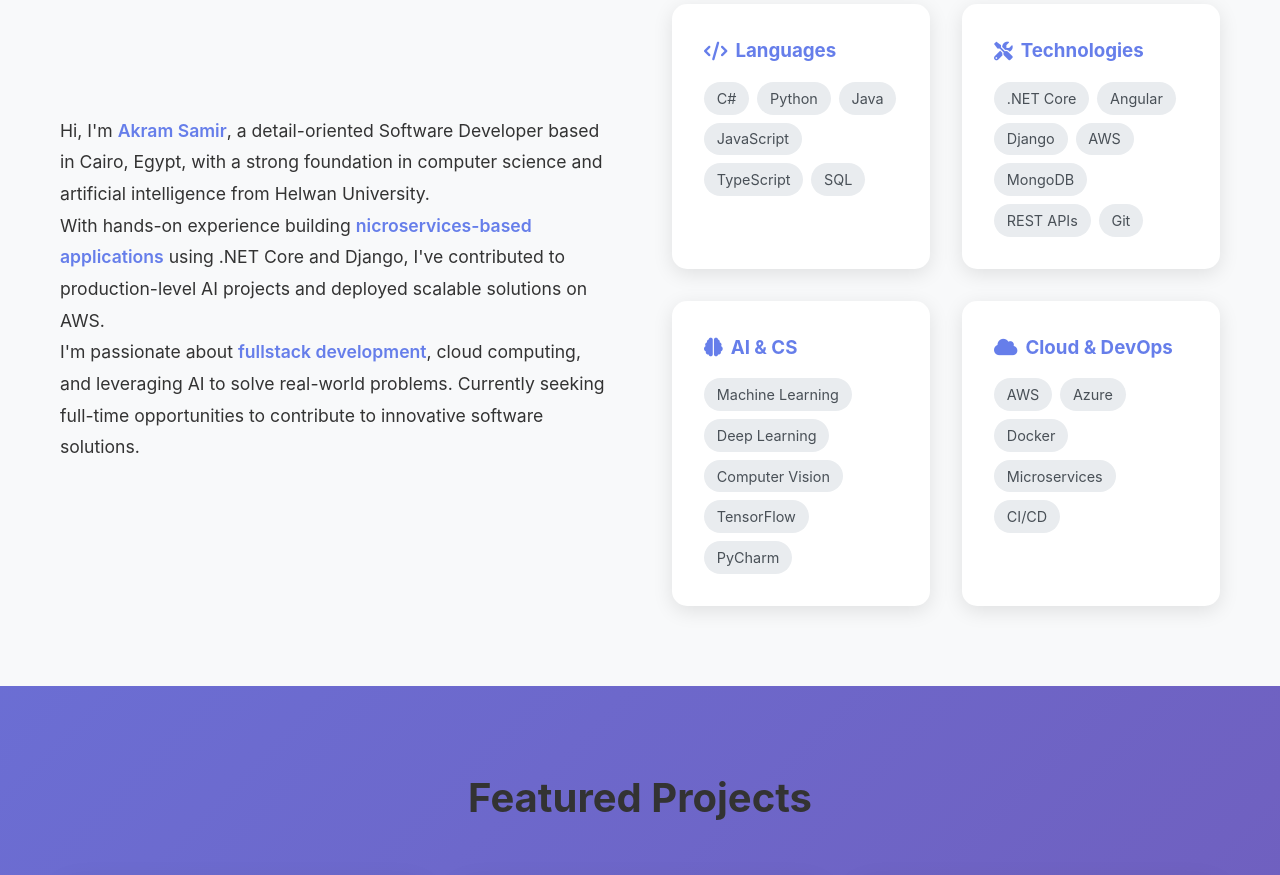
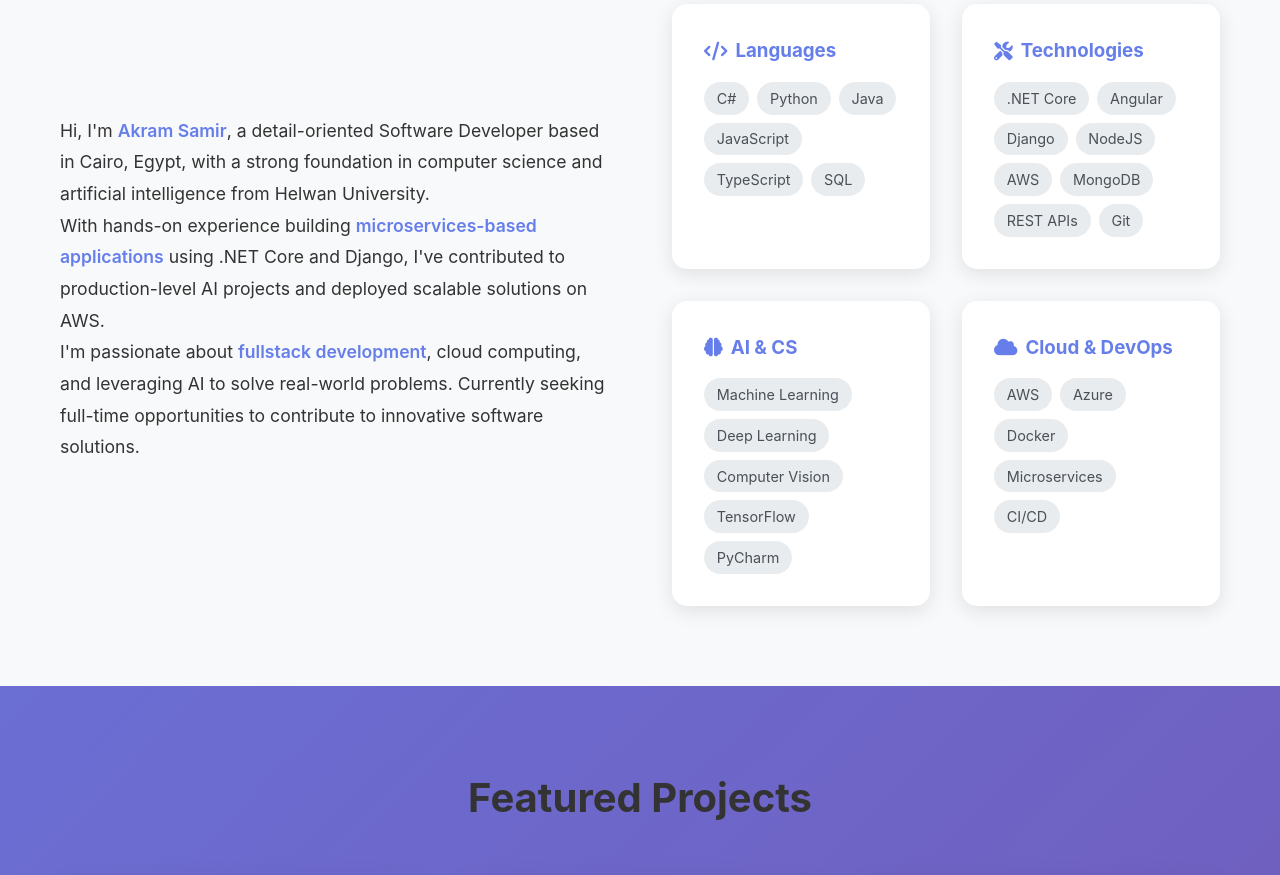
Before and after one commit to akramsamiir/portfolio-prototype, a plain HTML site: page index.html in a window 1280 px wide. Shown: the part 1020-1895 px from the top of the page. Drawn offline with Linux system fonts and the light colour scheme.

Commit message:
add portfolio

```diff
--- a/index.html
+++ b/index.html
@@ -454,7 +454,7 @@
                 <div class="about-text">
                     <p>Hi, I'm <span class="highlight">Akram Samir</span>, a detail-oriented Software Developer based in Cairo, Egypt, with a strong foundation in computer science and artificial intelligence from Helwan University.</p>
 
-                    <p>With hands-on experience building <span class="highlight">nicroservices-based applications</span> using .NET Core and Django, I've contributed to production-level AI projects and deployed scalable solutions on AWS.</p>
+                    <p>With hands-on experience building <span class="highlight">microservices-based applications</span> using .NET Core and Django, I've contributed to production-level AI projects and deployed scalable solutions on AWS.</p>
 
                     <p>I'm passionate about <span class="highlight">fullstack development</span>, cloud computing, and leveraging AI to solve real-world problems. Currently seeking full-time opportunities to contribute to innovative software solutions.</p>
                 </div>
@@ -478,6 +478,7 @@
                             <span class="skill-tag">.NET Core</span>
                             <span class="skill-tag">Angular</span>
                             <span class="skill-tag">Django</span>
+                            <span class="skill-tag">NodeJS</span>
                             <span class="skill-tag">AWS</span>
                             <span class="skill-tag">MongoDB</span>
                             <span class="skill-tag">REST APIs</span>
```
